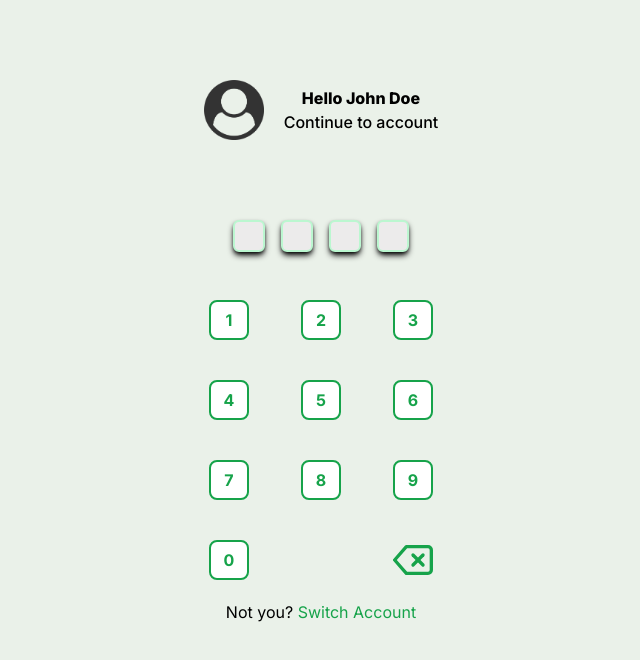
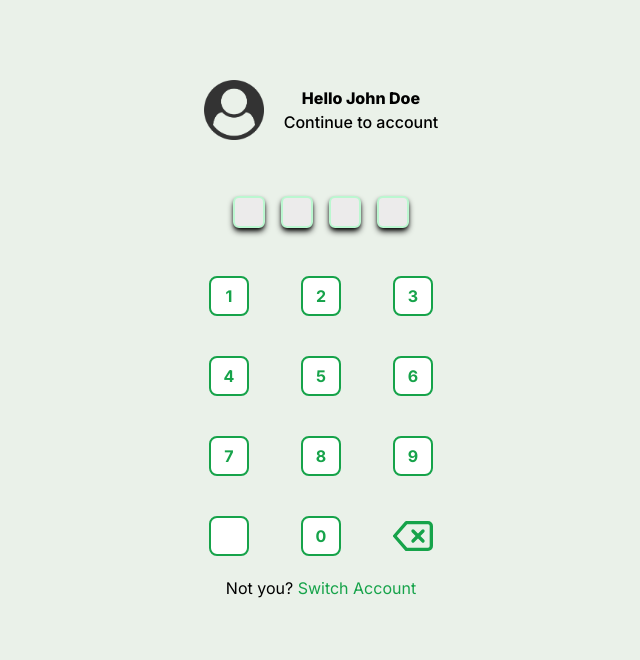
Before and after one commit to TranzGo/website, a Next.js app: page /app/unlock-account in a window 1280 px wide. Shown: the top 660 px of the page, without its empty margins (319-959 px from the left). Built offline with nearby package versions, Linux system fonts and the light colour scheme.

Commit message:
refactor

```diff
--- a/app/app/unlock-account/page.tsx
+++ b/app/app/unlock-account/page.tsx
@@ -31,7 +31,7 @@ function UnlockAccount() {
                     <p className="font-medium">Continue to account</p>
                 </div>
             </div>
-            <div className="flex flex-col items-center justify-center mt-20">
+            <div className="flex flex-col items-center justify-center mt-14">
                 <div className="flex flex-row w-44 justify-between mb-12">
                     <input style={{ "backgroundColor": "#ECEBEB" }} className="text-center font-bold w-8 h-8 rounded-md shadow-md shadow-black border-solid border-2 border-green-200" type="text" defaultValue={pinA}></input>
                     <input style={{ "backgroundColor": "#ECEBEB" }} className="text-center font-bold w-8 h-8 rounded-md shadow-md shadow-black border-solid border-2 border-green-200" type="text" defaultValue={pinB}></input>
@@ -55,6 +55,7 @@ function UnlockAccount() {
                 </div>
                 <div className="flex flex-row w-56 justify-between mb-5">
                     <FingerprintIcon className="flex sm:hidden text-center text-green-600 hover:text-green-700 font-bold w-10 h-10 rounded-lg" />
+                    <button className="hidden sm:flex text-center text-green-600 hover:text-green-700 font-bold w-10 h-10 bg-white hover:bg-green-100 rounded-lg border-solid border-2 border-green-600" disabled></button>
                     <button className="text-center text-green-600 hover:text-green-700 font-bold w-10 h-10 bg-white hover:bg-green-100 rounded-lg border-solid border-2 border-green-600">0</button>
                     <DeleteIcon className="text-center text-green-600 hover:text-green-700 font-bold w-10 h-10 rounded-lg" />
                 </div>
--- a/app/layout.tsx
+++ b/app/layout.tsx
@@ -5,7 +5,7 @@ import "./globals.css";
 const inter = Inter({ subsets: ["latin"] });
 
 export const metadata: Metadata = {
-  title: "TranzGoo | Your all in one telecom solution",
+  title: "Your All In One Telecom Solution - TranzGoo",
   description: "Buy airtime, data, pay bills, and convert airtime to cash effortlessly.",
 };
 
```
